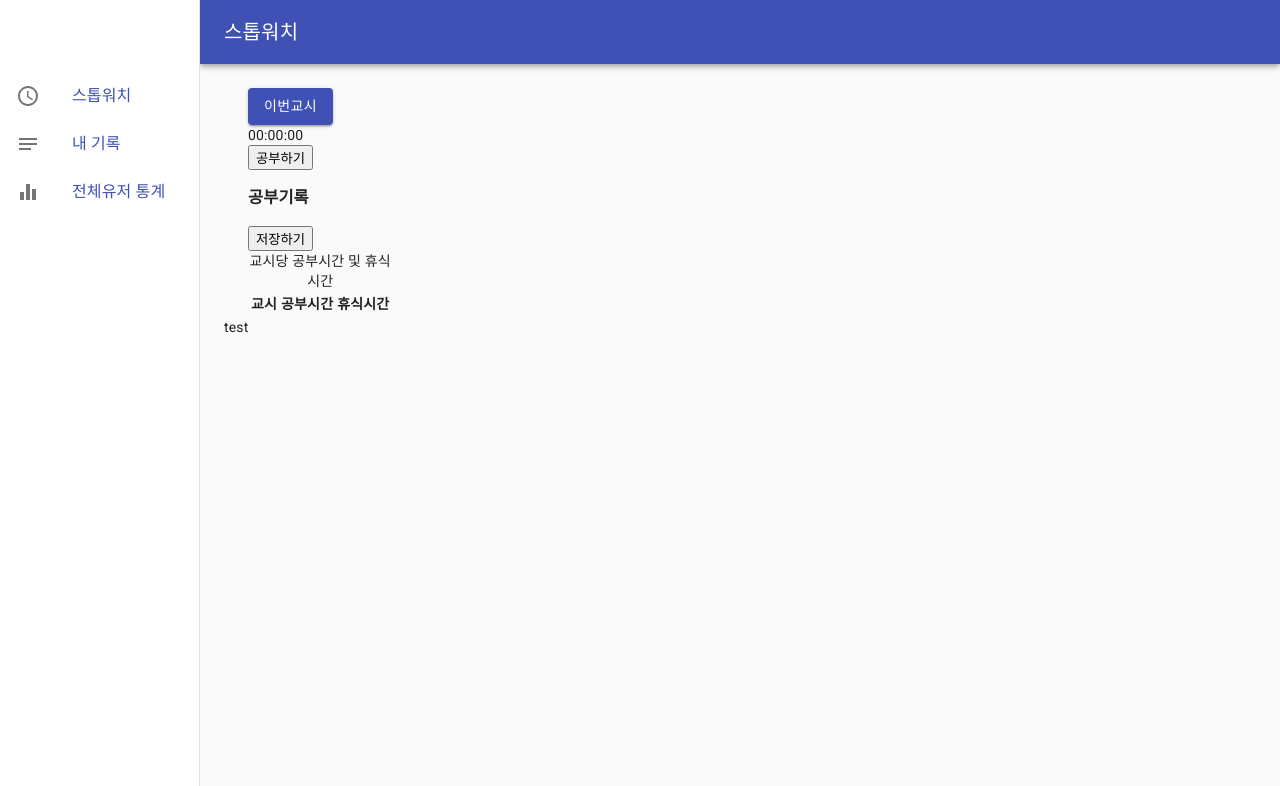
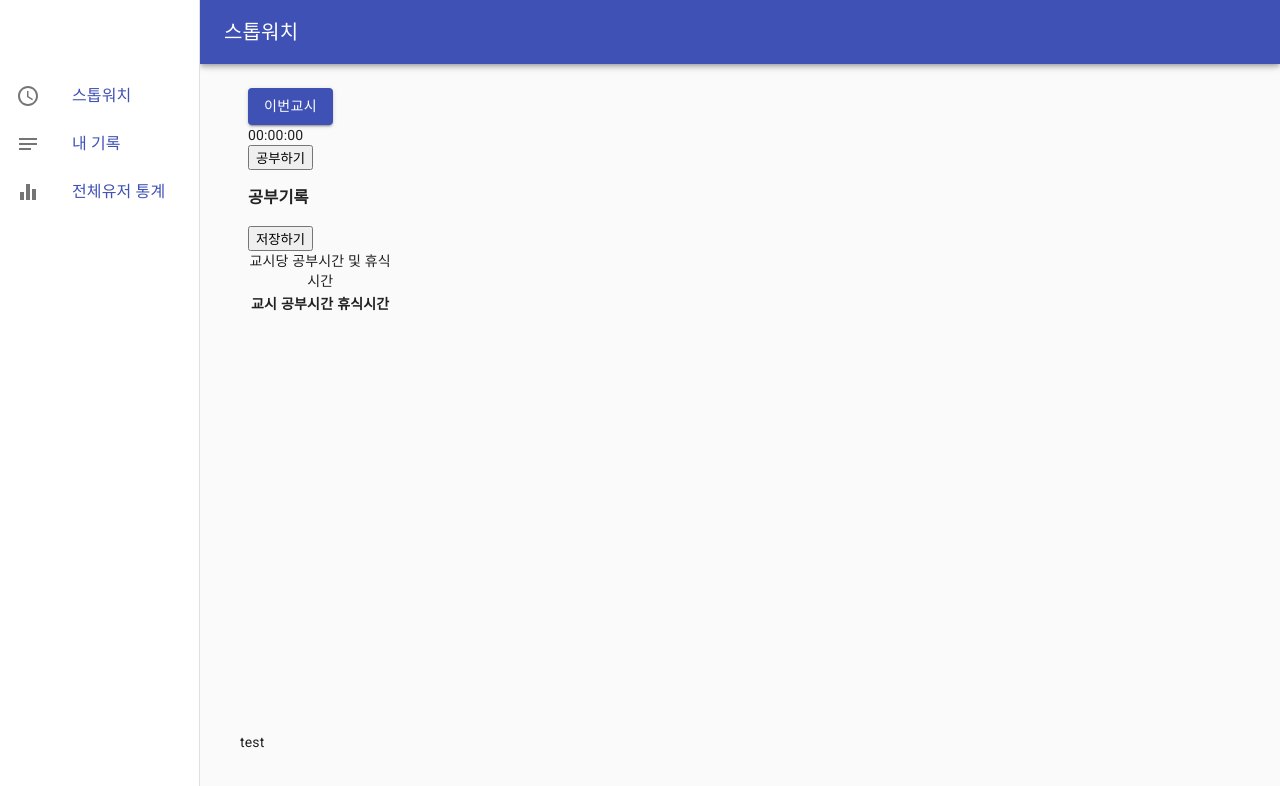
Before and after one commit to Kang-Jh/studytimestopwatch, a React (Create React App) app: page / in a window 1280 px wide. Shown: the top 786 px of the page. Built offline with nearby package versions, Linux system fonts and the light colour scheme.

Commit message:
make footer sticky

```diff
--- a/src/App.tsx
+++ b/src/App.tsx
@@ -10,10 +10,20 @@ import { CssBaseline, Container, makeStyles, Toolbar } from '@material-ui/core';
 const useStyles = makeStyles((theme) => ({
   root: {
     display: 'flex',
+    minHeight: '100vh',
   },
   content: {
+    display: 'flex',
+    flexDirection: 'column',
     flexGrow: 1,
     padding: theme.spacing(3),
+  },
+  main: {
+    marginBottom: theme.spacing(2),
+  },
+  footer: {
+    padding: theme.spacing(3, 2),
+    marginTop: 'auto',
   },
 }));
 
@@ -28,8 +38,7 @@ function App() {
 
         <div className={classes.content}>
           <Toolbar />
-          <main>
-            <Container>
+          <Container component="main" className={classes.main}>
             <Switch>
               <Route exact path="/myRecords/:id">
                 <DetailRecord />
@@ -48,9 +57,8 @@ function App() {
               </Route>
             </Switch>
           </Container>
-          </main>
 
-          <footer>test</footer>
+          <footer className={classes.footer}>test</footer>
         </div>
       </div>
     </div>
```
Lines whose indentation alone changed are shown as unchanged.
